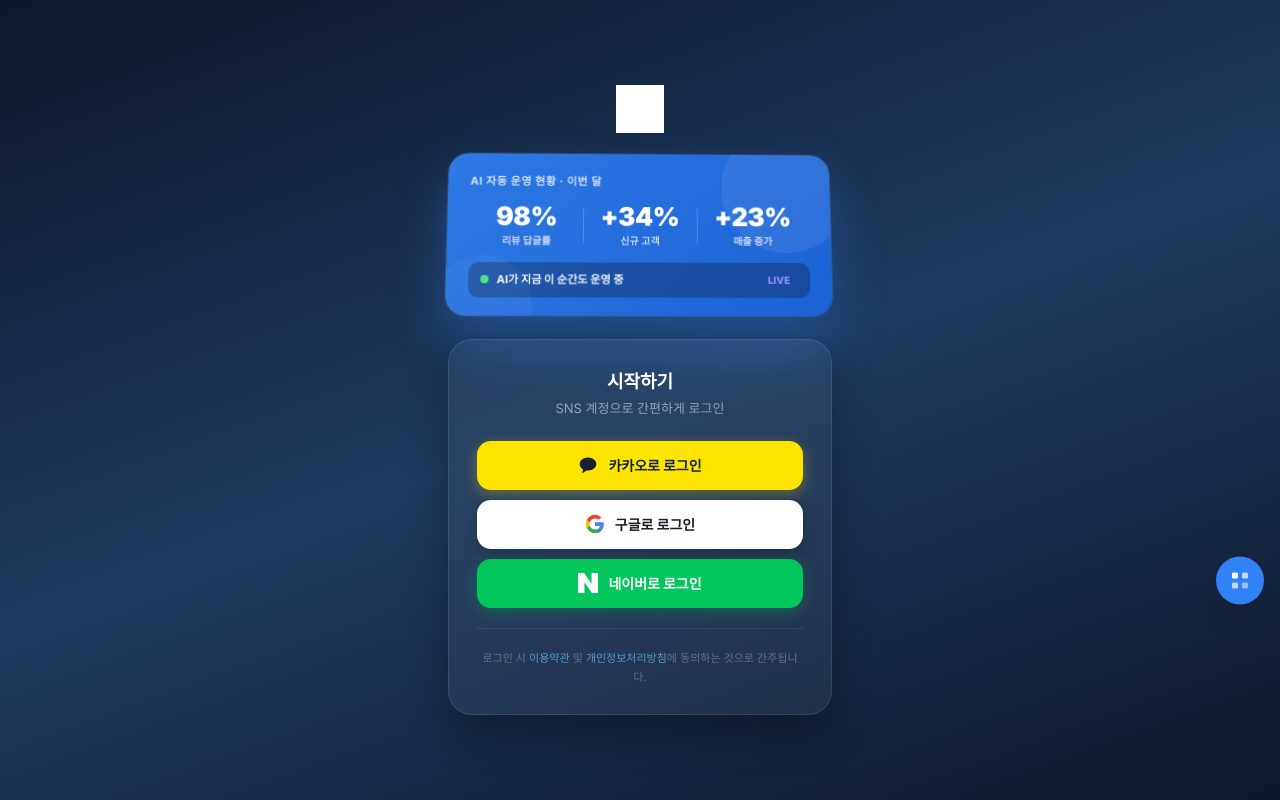
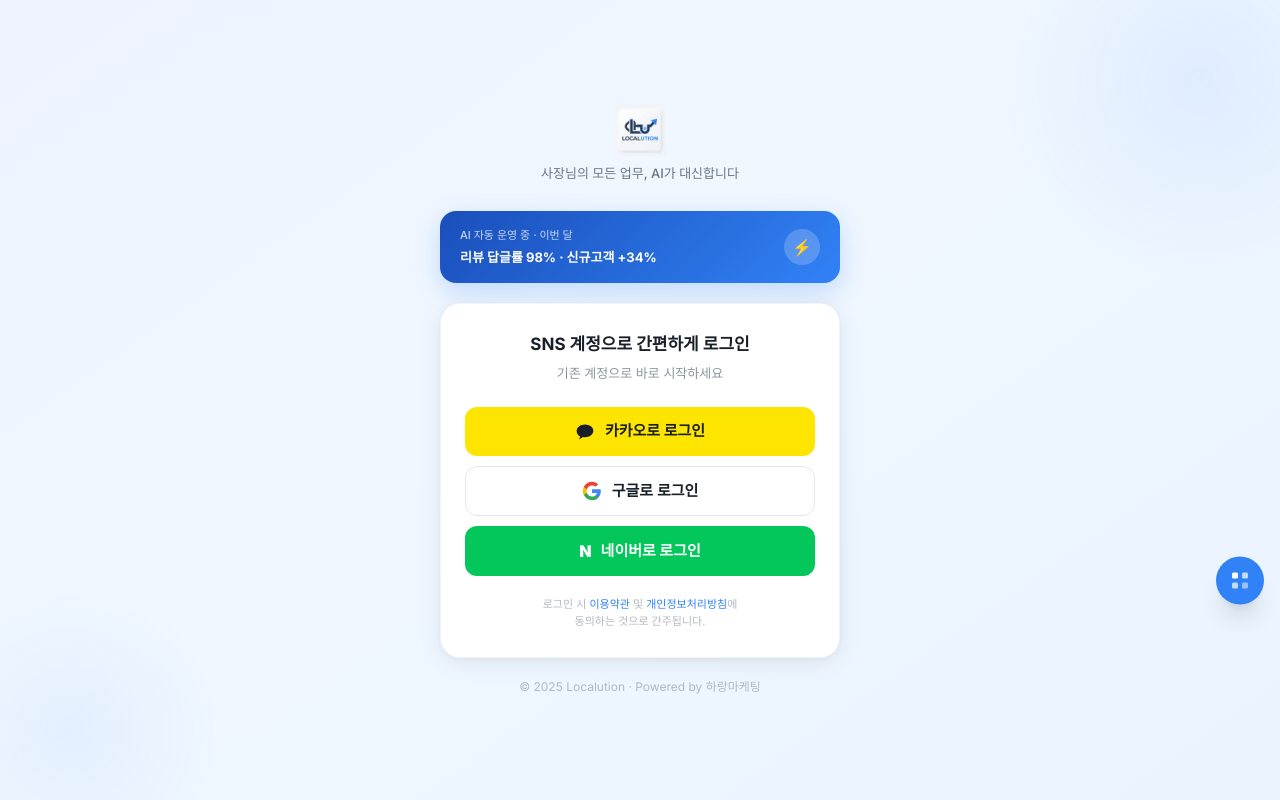
Before and after one commit to jty0221-del/localution, a Next.js app: page /login in a window 1280 px wide. Built offline with nearby package versions, Linux system fonts and the light colour scheme.

Commit message:
feat(login): 라이트 테마 로그인 페이지 v5 (로고 배경색 기반)

```diff
--- a/app/login/page.tsx
+++ b/app/login/page.tsx
@@ -32,138 +32,158 @@ export default function LoginPage() {
   }, [router])
 
   return (
-    <div className="min-h-screen flex flex-col items-center justify-center p-4" style={{ background: 'linear-gradient(160deg, #0F172A 0%, #1E3A5F 50%, #0F172A 100%)' }}>
+    <div style={{
+      minHeight: '100vh',
+      background: 'linear-gradient(145deg, #EEF3FF 0%, #F0F7FF 40%, #EAF4FF 100%)',
+      display: 'flex',
+      alignItems: 'center',
+      justifyContent: 'center',
+      padding: '24px 16px',
+      fontFamily: 'inherit',
+    }}>
 
-      {/* CSS 애니메이션 키프레임 */}
-      <style dangerouslySetInnerHTML={{ __html: [
-        '@keyframes float3d {',
-        '  0%,100% { transform: perspective(900px) rotateX(6deg) rotateY(-10deg) translateY(0px); }',
-        '  33%     { transform: perspective(900px) rotateX(-4deg) rotateY(12deg) translateY(-10px); }',
-        '  66%     { transform: perspective(900px) rotateX(8deg) rotateY(6deg) translateY(-6px); }',
-        '}',
-        '@keyframes pulseGreen {',
-        '  0%,100% { box-shadow: 0 0 0 0 rgba(74,222,128,0.6); }',
-        '  50%      { box-shadow: 0 0 0 6px rgba(74,222,128,0); }',
-        '}',
-        '@keyframes shimmer {',
-        '  0%   { background-position: -200% center; }',
-        '  100% { background-position: 200% center; }',
-        '}',
-        '@keyframes fadeUp {',
-        '  from { opacity:0; transform:translateY(20px); }',
-        '  to   { opacity:1; transform:translateY(0); }',
-        '}',
-      ].join(' ') }} />
+      {/* 배경 장식 원 */}
+      <div style={{ position: 'fixed', top: '-120px', right: '-120px', width: '400px', height: '400px', borderRadius: '50%', background: 'radial-gradient(circle, rgba(49,130,246,0.08) 0%, transparent 70%)', pointerEvents: 'none' }} />
+      <div style={{ position: 'fixed', bottom: '-80px', left: '-80px', width: '300px', height: '300px', borderRadius: '50%', background: 'radial-gradient(circle, rgba(49,130,246,0.06) 0%, transparent 70%)', pointerEvents: 'none' }} />
 
-      <div className="w-full max-w-sm" style={{ animation: 'fadeUp 0.6s ease both' }}>
+      <div style={{ width: '100%', maxWidth: '400px', position: 'relative', zIndex: 1 }}>
 
-        {/* 로고 */}
-        <div className="text-center mb-6">
-          <img src="/logo.png" alt="로컬루션" style={{ height: '48px', width: 'auto', margin: '0 auto', filter: 'brightness(0) invert(1)' }} />
+        {/* 로고 영역 */}
+        <div style={{ textAlign: 'center', marginBottom: '28px' }}>
+          <img
+            src="/logo.png"
+            alt="로컬루션"
+            style={{ height: '52px', width: 'auto', margin: '0 auto', display: 'block' }}
+            onError={function(e) {
+              (e.target as HTMLImageElement).style.display = 'none'
+              const el = document.getElementById('logo-fallback')
+              if (el) el.style.display = 'flex'
+            }}
+          />
+          <div id="logo-fallback" style={{ display: 'none', alignItems: 'center', justifyContent: 'center', gap: '10px' }}>
+            <div style={{ width: '40px', height: '40px', borderRadius: '10px', background: '#3182F6', display: 'flex', alignItems: 'center', justifyContent: 'center' }}>
+              <span style={{ color: '#fff', fontWeight: 900, fontSize: '18px' }}>L</span>
+            </div>
+            <span style={{ fontWeight: 900, fontSize: '20px', color: '#191F28', letterSpacing: '-0.5px' }}>LOCALUTION</span>
+          </div>
+          <p style={{ marginTop: '8px', fontSize: '13px', color: '#6B7684', fontWeight: 500 }}>사장님의 모든 업무, AI가 대신합니다</p>
         </div>
 
-        {/* 3D 플로팅 애니메이션 카드 */}
-        <div style={{ marginBottom: '20px', animation: 'float3d 7s ease-in-out infinite', transformStyle: 'preserve-3d' }}>
+        {/* AI 통계 미니 카드 */}
+        <div style={{
+          background: 'linear-gradient(135deg, #1A4FBB 0%, #3182F6 100%)',
+          borderRadius: '16px',
+          padding: '16px 20px',
+          marginBottom: '20px',
+          color: '#fff',
+          display: 'flex',
+          alignItems: 'center',
+          justifyContent: 'space-between',
+          boxShadow: '0 8px 24px rgba(49,130,246,0.25)',
+        }}>
+          <div>
+            <div style={{ fontSize: '11px', opacity: 0.75, fontWeight: 500, marginBottom: '4px' }}>AI 자동 운영 중 · 이번 달</div>
+            <div style={{ fontSize: '13px', fontWeight: 700 }}>리뷰 답글률 98% · 신규고객 +34%</div>
+          </div>
           <div style={{
-            background: 'linear-gradient(135deg, rgba(49,130,246,0.9) 0%, rgba(27,100,218,0.95) 100%)',
-            borderRadius: '20px', padding: '20px 22px 18px', color: 'white',
-            position: 'relative', overflow: 'hidden',
-            boxShadow: '0 25px 50px rgba(49,130,246,0.35), 0 0 0 1px rgba(255,255,255,0.1)',
-            backdropFilter: 'blur(20px)',
-          }}>
-            <div style={{ position:'absolute', top:'-30px', right:'-20px', width:'130px', height:'130px', background:'rgba(255,255,255,0.07)', borderRadius:'50%', pointerEvents:'none' }} />
-            <div style={{ position:'absolute', bottom:'-40px', left:'-15px', width:'100px', height:'100px', background:'rgba(255,255,255,0.04)', borderRadius:'50%', pointerEvents:'none' }} />
-
-            <p style={{ fontSize:'11px', opacity:0.8, marginBottom:'14px', fontWeight:700, letterSpacing:'0.05em', textTransform:'uppercase' }}>
-              AI 자동 운영 현황 · 이번 달
-            </p>
-
-            <div style={{ display:'flex', alignItems:'center', gap:'0', marginBottom:'14px' }}>
-              {[
-                { val:'98%',  label:'리뷰 답글률' },
-                { val:'+34%', label:'신규 고객' },
-                { val:'+23%', label:'매출 증가' },
-              ].map(function(item, i) { return (
-                <div key={item.label} style={{ flex:1, textAlign:'center', position:'relative' }}>
-                  {i > 0 && <div style={{ position:'absolute', left:0, top:'10%', height:'80%', width:'1px', background:'rgba(255,255,255,0.2)' }} />}
-                  <div style={{ fontSize:'26px', fontWeight:900, lineHeight:1, letterSpacing:'-0.02em' }}>{item.val}</div>
-                  <div style={{ fontSize:'10px', opacity:0.75, marginTop:'4px', fontWeight:600 }}>{item.label}</div>
-                </div>
-              )})}
-            </div>
-
-            <div style={{
-              display:'flex', alignItems:'center', gap:'8px',
-              background:'rgba(0,0,0,0.25)', borderRadius:'10px', padding:'8px 12px',
-            }}>
-              <div style={{
-                width:'8px', height:'8px', borderRadius:'50%', background:'#4ADE80', flexShrink:0,
-                animation: 'pulseGreen 1.8s ease-in-out infinite',
-              }} />
-              <span style={{ fontSize:'11px', fontWeight:700, opacity:0.95 }}>AI가 지금 이 순간도 운영 중</span>
-              <span style={{
-                marginLeft:'auto', fontSize:'10px', fontWeight:800, padding:'2px 8px',
-                background: 'linear-gradient(90deg, #60A5FA, #A78BFA, #60A5FA)',
-                backgroundSize: '200% auto',
-                WebkitBackgroundClip: 'text',
-                WebkitTextFillColor: 'transparent',
-                animation: 'shimmer 2.5s linear infinite',
-              }}>LIVE</span>
-            </div>
-          </div>
+            width: '36px', height: '36px', borderRadius: '50%',
+            background: 'rgba(255,255,255,0.2)',
+            display: 'flex', alignItems: 'center', justifyContent: 'center',
+            fontSize: '16px', flexShrink: 0,
+          }}>⚡</div>
         </div>
 
         {/* 로그인 카드 */}
-        <div style={{ background:'rgba(255,255,255,0.05)', backdropFilter:'blur(20px)', borderRadius:'24px', padding:'28px', border:'1px solid rgba(255,255,255,0.1)', boxShadow:'0 20px 40px rgba(0,0,0,0.3)' }}>
-
-          <h2 style={{ fontSize:'18px', fontWeight:900, color:'white', textAlign:'center', marginBottom:'4px' }}>시작하기</h2>
-          <p style={{ fontSize:'13px', color:'rgba(255,255,255,0.5)', textAlign:'center', marginBottom:'22px' }}>SNS 계정으로 간편하게 로그인</p>
+        <div style={{
+          background: '#ffffff',
+          borderRadius: '20px',
+          padding: '28px 24px',
+          boxShadow: '0 4px 24px rgba(0,0,0,0.08), 0 1px 4px rgba(0,0,0,0.04)',
+          border: '1px solid rgba(49,130,246,0.08)',
+        }}>
+          <h2 style={{ fontSize: '17px', fontWeight: 700, color: '#191F28', textAlign: 'center', marginBottom: '6px' }}>
+            SNS 계정으로 간편하게 로그인
+          </h2>
+          <p style={{ fontSize: '13px', color: '#8B95A1', textAlign: 'center', marginBottom: '24px' }}>
+            기존 계정으로 바로 시작하세요
+          </p>
 
           {errMsg && (
-            <div style={{ marginBottom:'16px', padding:'12px', borderRadius:'12px', background:'rgba(239,68,68,0.15)', border:'1px solid rgba(239,68,68,0.3)', fontSize:'13px', color:'#FCA5A5', textAlign:'center' }}>
-              {errMsg}
+            <div style={{
+              background: '#FFF1F2', border: '1px solid #FCA5A5',
+              borderRadius: '10px', padding: '12px 14px',
+              marginBottom: '16px', fontSize: '13px', color: '#E11D48',
+              display: 'flex', alignItems: 'center', gap: '8px',
+            }}>
+              <span>⚠️</span><span>{errMsg}</span>
             </div>
           )}
 
-          <div style={{ display:'flex', flexDirection:'column', gap:'10px' }}>
+          <div style={{ display: 'flex', flexDirection: 'column', gap: '10px' }}>
 
             {/* 카카오 */}
-            <a href="/api/oauth/kakao" style={{ display:'flex', alignItems:'center', justifyContent:'center', gap:'10px', padding:'14px', borderRadius:'14px', background:'#FEE500', color:'#191F28', fontWeight:800, fontSize:'14px', textDecoration:'none', transition:'opacity 0.2s', boxShadow:'0 4px 15px rgba(254,229,0,0.3)' }}>
+            <a href="/api/oauth/kakao" style={{
+              display: 'flex', alignItems: 'center', justifyContent: 'center', gap: '10px',
+              padding: '13px 16px', borderRadius: '12px',
+              background: '#FEE500', color: '#191F28',
+              fontWeight: 700, fontSize: '15px',
+              textDecoration: 'none', border: 'none', cursor: 'pointer',
+              transition: 'opacity 0.15s',
+            }}
+            onMouseEnter={function(e){(e.currentTarget as HTMLAnchorElement).style.opacity='0.88'}}
+            onMouseLeave={function(e){(e.currentTarget as HTMLAnchorElement).style.opacity='1'}}>
               <svg width="20" height="20" viewBox="0 0 24 24" fill="#191F28">
-                <path d="M12 3C6.477 3 2 6.477 2 10.8c0 2.717 1.643 5.112 4.132 6.548l-1.05 3.888c-.09.337.303.606.595.399l4.6-3.057c.569.078 1.147.12 1.723.12 5.523 0 10-3.477 10-7.8C22 6.477 17.523 3 12 3z"/>
+                <path d="M12 3C6.48 3 2 6.48 2 10.8c0 2.7 1.62 5.1 4.08 6.6L5.04 21l4.44-2.94C10.26 18.3 11.1 18.42 12 18.42c5.52 0 10-3.48 10-7.8S17.52 3 12 3z"/>
               </svg>
               카카오로 로그인
             </a>
 
             {/* 구글 */}
-            <a href="/api/oauth/google" style={{ display:'flex', alignItems:'center', justifyContent:'center', gap:'10px', padding:'14px', borderRadius:'14px', background:'white', color:'#191F28', fontWeight:800, fontSize:'14px', textDecoration:'none', boxShadow:'0 4px 15px rgba(0,0,0,0.2)' }}>
+            <a href="/api/oauth/google" style={{
+              display: 'flex', alignItems: 'center', justifyContent: 'center', gap: '10px',
+              padding: '13px 16px', borderRadius: '12px',
+              background: '#ffffff', color: '#191F28',
+              fontWeight: 600, fontSize: '15px',
+              textDecoration: 'none', border: '1.5px solid #E5E8EB', cursor: 'pointer',
+              transition: 'background 0.15s',
+            }}
+            onMouseEnter={function(e){(e.currentTarget as HTMLAnchorElement).style.background='#F8F9FA'}}
+            onMouseLeave={function(e){(e.currentTarget as HTMLAnchorElement).style.background='#ffffff'}}>
               <svg width="20" height="20" viewBox="0 0 24 24">
-                <path d="M22.56 12.25c0-.78-.07-1.53-.2-2.25H12v4.26h5.92c-.26 1.37-1.04 2.53-2.21 3.31v2.77h3.57c2.08-1.92 3.28-4.74 3.28-8.09z" fill="#4285F4"/>
-                <path d="M12 23c2.97 0 5.46-.98 7.28-2.66l-3.57-2.77c-.98.66-2.23 1.06-3.71 1.06-2.86 0-5.29-1.93-6.16-4.53H2.18v2.84C3.99 20.53 7.7 23 12 23z" fill="#34A853"/>
-                <path d="M5.84 14.09c-.22-.66-.35-1.36-.35-2.09s.13-1.43.35-2.09V7.07H2.18C1.43 8.55 1 10.22 1 12s.43 3.45 1.18 4.93l2.85-2.22.81-.62z" fill="#FBBC05"/>
-                <path d="M12 5.38c1.62 0 3.06.56 4.21 1.64l3.15-3.15C17.45 2.09 14.97 1 12 1 7.7 1 3.99 3.47 2.18 7.07l3.66 2.84c.87-2.6 3.3-4.53 6.16-4.53z" fill="#EA4335"/>
+                <path fill="#4285F4" d="M22.56 12.25c0-.78-.07-1.53-.2-2.25H12v4.26h5.92c-.26 1.37-1.04 2.53-2.21 3.31v2.77h3.57c2.08-1.92 3.28-4.74 3.28-8.09z"/>
+                <path fill="#34A853" d="M12 23c2.97 0 5.46-.98 7.28-2.66l-3.57-2.77c-.98.66-2.23 1.06-3.71 1.06-2.86 0-5.29-1.93-6.16-4.53H2.18v2.84C3.99 20.53 7.7 23 12 23z"/>
+                <path fill="#FBBC05" d="M5.84 14.09c-.22-.66-.35-1.36-.35-2.09s.13-1.43.35-2.09V7.07H2.18C1.43 8.55 1 10.22 1 12s.43 3.45 1.18 4.93l2.85-2.22.81-.62z"/>
+                <path fill="#EA4335" d="M12 5.38c1.62 0 3.06.56 4.21 1.64l3.15-3.15C17.45 2.09 14.97 1 12 1 7.7 1 3.99 3.47 2.18 7.07l3.66 2.84c.87-2.6 3.3-4.53 6.16-4.53z"/>
               </svg>
               구글로 로그인
             </a>
 
             {/* 네이버 */}
-            <a href="/api/oauth/naver" style={{ display:'flex', alignItems:'center', justifyContent:'center', gap:'10px', padding:'14px', borderRadius:'14px', background:'#03C75A', color:'white', fontWeight:800, fontSize:'14px', textDecoration:'none', boxShadow:'0 4px 15px rgba(3,199,90,0.3)' }}>
-              <svg width="20" height="20" viewBox="0 0 24 24" fill="white">
-                <path d="M16.273 12.845L7.376 0H0v24h7.727V11.155L16.624 24H24V0h-7.727z"/>
-              </svg>
+            <a href="/api/oauth/naver" style={{
+              display: 'flex', alignItems: 'center', justifyContent: 'center', gap: '10px',
+              padding: '13px 16px', borderRadius: '12px',
+              background: '#03C75A', color: '#ffffff',
+              fontWeight: 700, fontSize: '15px',
+              textDecoration: 'none', border: 'none', cursor: 'pointer',
+              transition: 'opacity 0.15s',
+            }}
+            onMouseEnter={function(e){(e.currentTarget as HTMLAnchorElement).style.opacity='0.88'}}
+            onMouseLeave={function(e){(e.currentTarget as HTMLAnchorElement).style.opacity='1'}}>
+              <span style={{ fontWeight: 900, fontSize: '16px', letterSpacing: '-1px' }}>N</span>
               네이버로 로그인
             </a>
 
           </div>
 
-          <p style={{ marginTop:'20px', paddingTop:'20px', borderTop:'1px solid rgba(255,255,255,0.08)', fontSize:'11px', color:'rgba(255,255,255,0.3)', textAlign:'center', lineHeight:'1.7' }}>
-            로그인 시{' '}
-            <a href="#" style={{ color:'rgba(99,179,237,0.8)' }}>이용약관</a>{' '}및{' '}
-            <a href="#" style={{ color:'rgba(99,179,237,0.8)' }}>개인정보처리방침</a>에
-            동의하는 것으로 간주됩니다.
+          <p style={{ marginTop: '20px', fontSize: '11px', color: '#B0B8C1', textAlign: 'center', lineHeight: 1.5 }}>
+            로그인 시 <span style={{ color: '#3182F6' }}>이용약관</span> 및 <span style={{ color: '#3182F6' }}>개인정보처리방침</span>에<br/>동의하는 것으로 간주됩니다.
           </p>
         </div>
 
+        {/* 하단 카피 */}
+        <p style={{ textAlign: 'center', marginTop: '20px', fontSize: '12px', color: '#B0B8C1' }}>
+          © 2025 Localution · Powered by 하랑마케팅
+        </p>
       </div>
     </div>
   )
```
